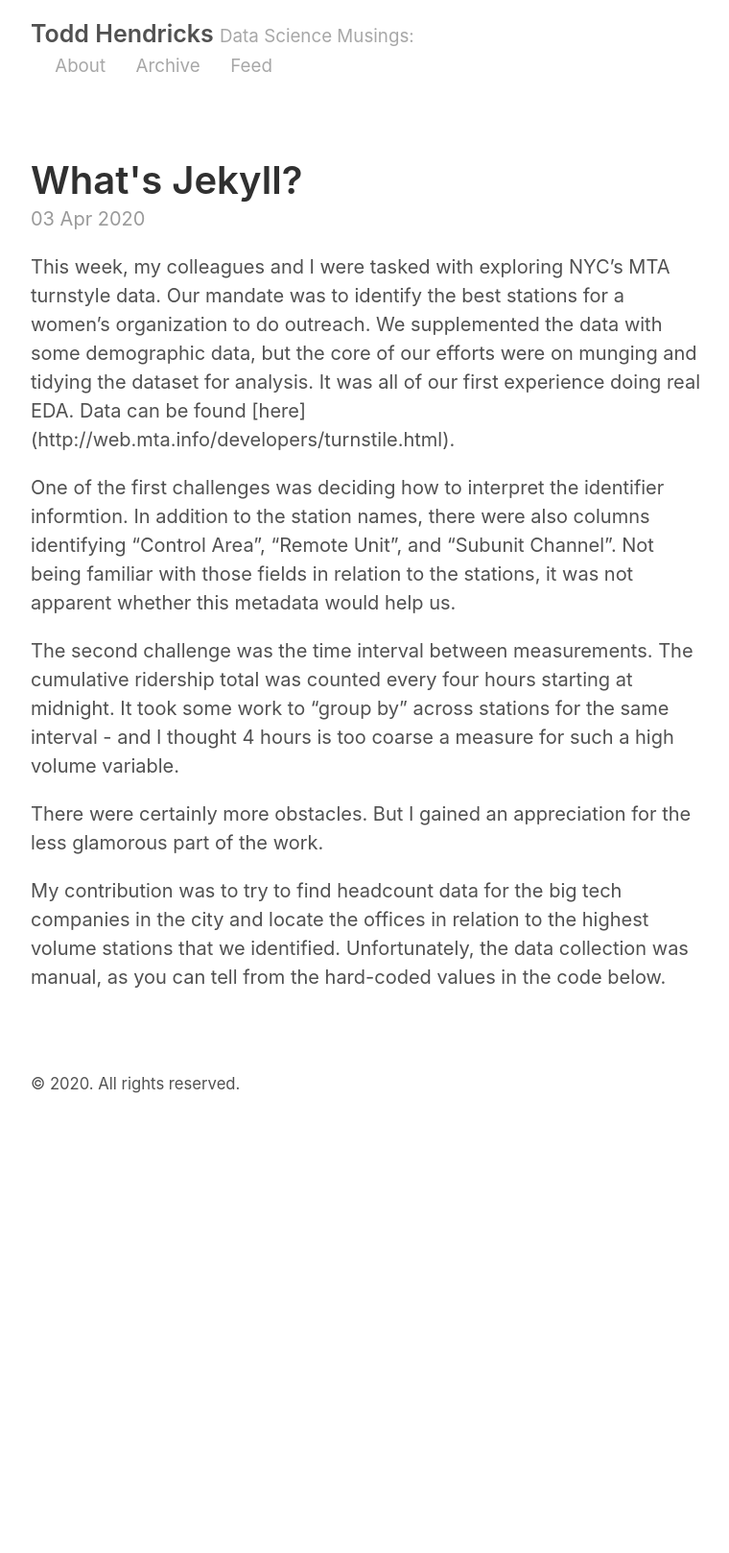
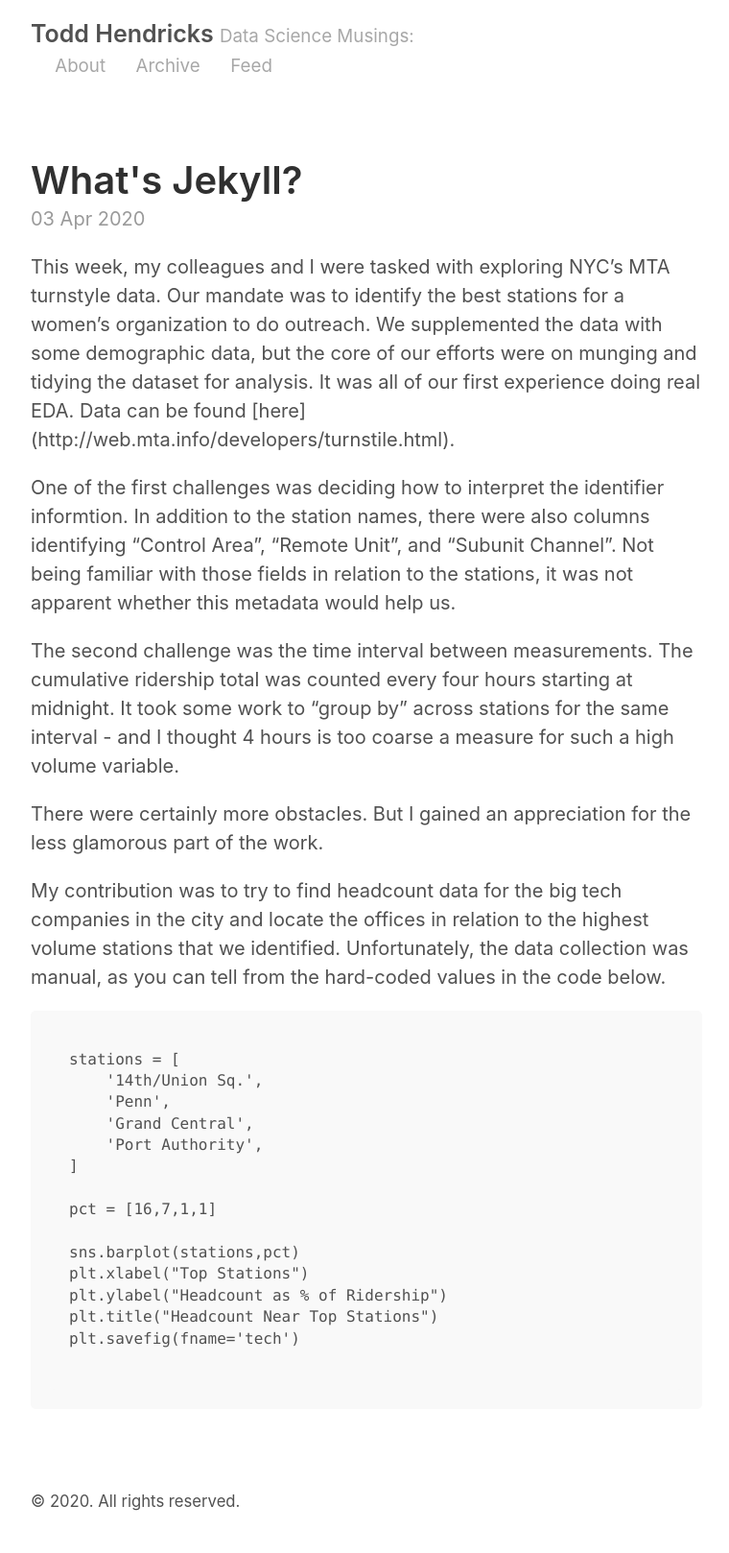
Before and after one commit to tahentx/tahentx.github.io, a Jekyll site: the page built from _posts/2020-04-03-MTA-Madness.md, in a window 1280 px wide. Shown: the whole page at 96% size, without its empty margins (258-1018 px from the left). Built offline with Jekyll 4.4.1, drawn with Linux system fonts in a browser that asks for light colours; before the commit the page ends 1183 px from its top, so only the background shows below that.

Commit message:
add code

````diff
--- a/_posts/2020-04-03-MTA-Madness.md
+++ b/_posts/2020-04-03-MTA-Madness.md
@@ -12,3 +12,21 @@ The second challenge was the time interval between measurements. The cumulative
 There were certainly more obstacles. But I gained an appreciation for the less glamorous part of the work.
 
 My contribution was to try to find headcount data for the big tech companies in the city and locate the offices in relation to the highest volume stations that we identified. Unfortunately, the data collection was manual, as you can tell from the hard-coded values in the code below.
+
+```
+stations = [
+    '14th/Union Sq.',
+    'Penn',
+    'Grand Central',
+    'Port Authority',
+]
+
+pct = [16,7,1,1]
+
+sns.barplot(stations,pct)
+plt.xlabel("Top Stations")
+plt.ylabel("Headcount as % of Ridership")
+plt.title("Headcount Near Top Stations")
+plt.savefig(fname='tech')
+
+```
````
